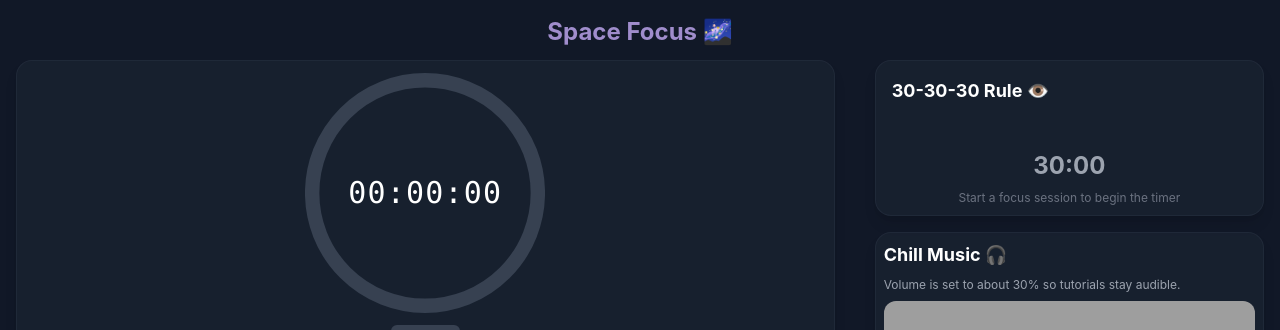
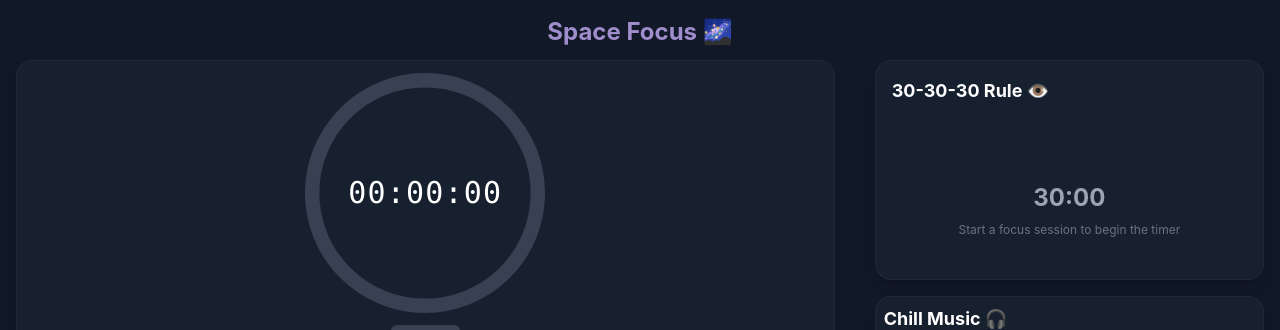
Before and after one commit to AbhinavXDayal/Timer, a React (Create React App) app in the folder study-tracker/: page / in a window 1280 px wide. Shown: the top 330 px of the page. Built offline with nearby package versions, Linux system fonts and the light colour scheme; grey boxes are pictures that could not be loaded.

Commit message:
Update message here

```diff
--- a/study-tracker/src/App.tsx
+++ b/study-tracker/src/App.tsx
@@ -677,7 +677,7 @@ const App: React.FC = () => {
           Space Focus 🌌
         </h1>
 
-                 <div className="grid grid-cols-1 lg:grid-cols-3 gap-y-6 gap-x-10 h-full items-stretch min-h-[calc(100vh-6rem)]">
+                 <div className="grid grid-cols-1 lg:grid-cols-3 gap-y-6 gap-x-10 h-full items-stretch min-h-[calc(100vh-5rem)]">
           {/* Main Timer Section */}
           <div className="lg:col-span-2 flex flex-col h-full">
             <div className="bg-gray-800/50 rounded-2xl p-3 shadow-lg border border-gray-700/30">
@@ -799,7 +799,7 @@ const App: React.FC = () => {
           {/* Right Side - Forest and Eye Timer */}
           <div className="lg:col-span-1 flex flex-col h-full min-h-0">
                          {/* 30-30-30 Rule Timer */}
-             <div className="bg-gray-800/50 rounded-2xl p-4 shadow-lg border border-gray-700/30 mb-4 flex-1">
+             <div className="bg-gray-800/50 rounded-2xl p-4 shadow-lg border border-gray-700/30 mb-4 flex-1 min-h-[220px]">
                <h2 className="text-lg font-bold mb-3">30-30-30 Rule 👁️</h2>
                <div className="text-center flex flex-col justify-center h-full">
                  {eyeRuleActive ? (
```
